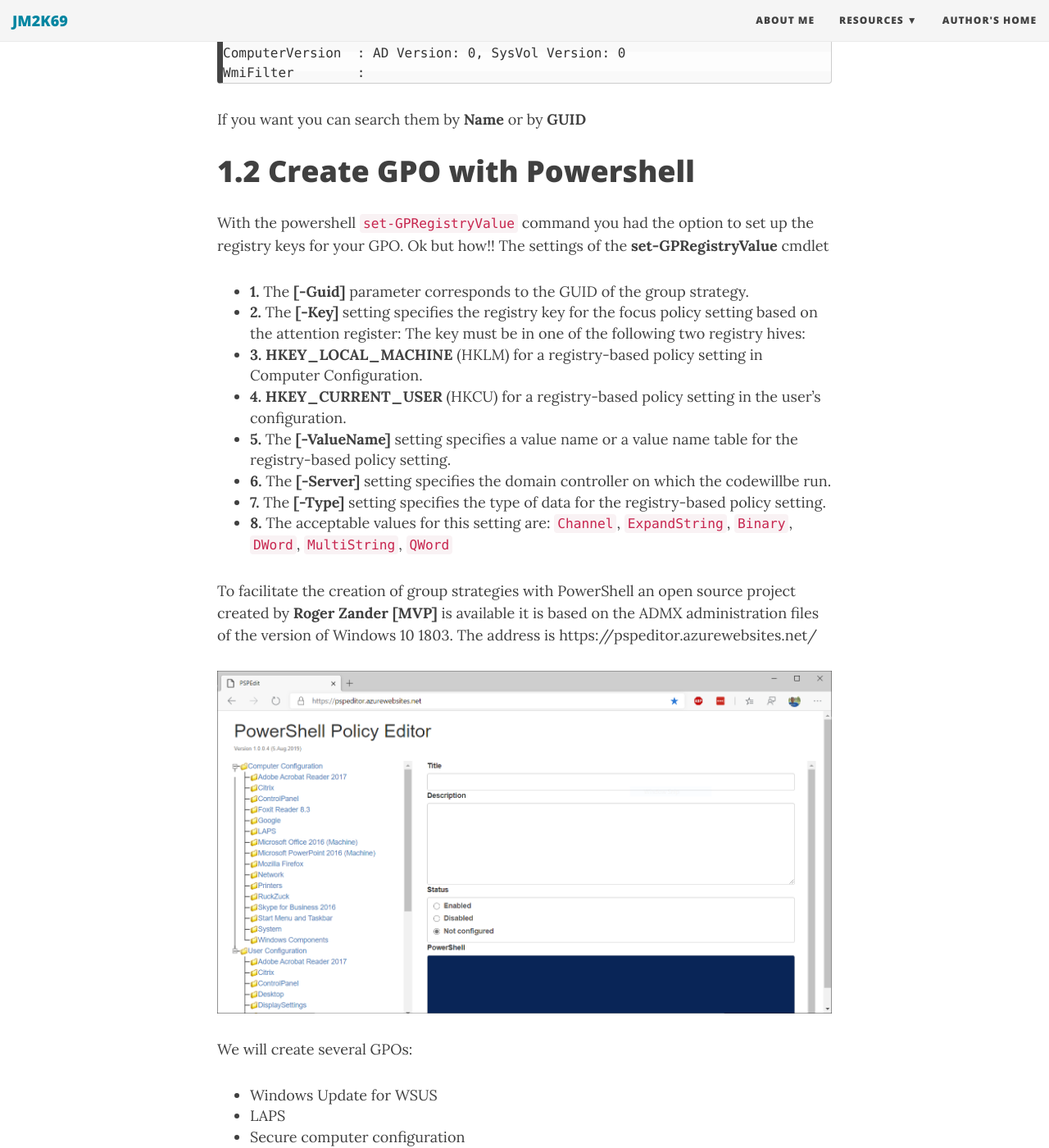
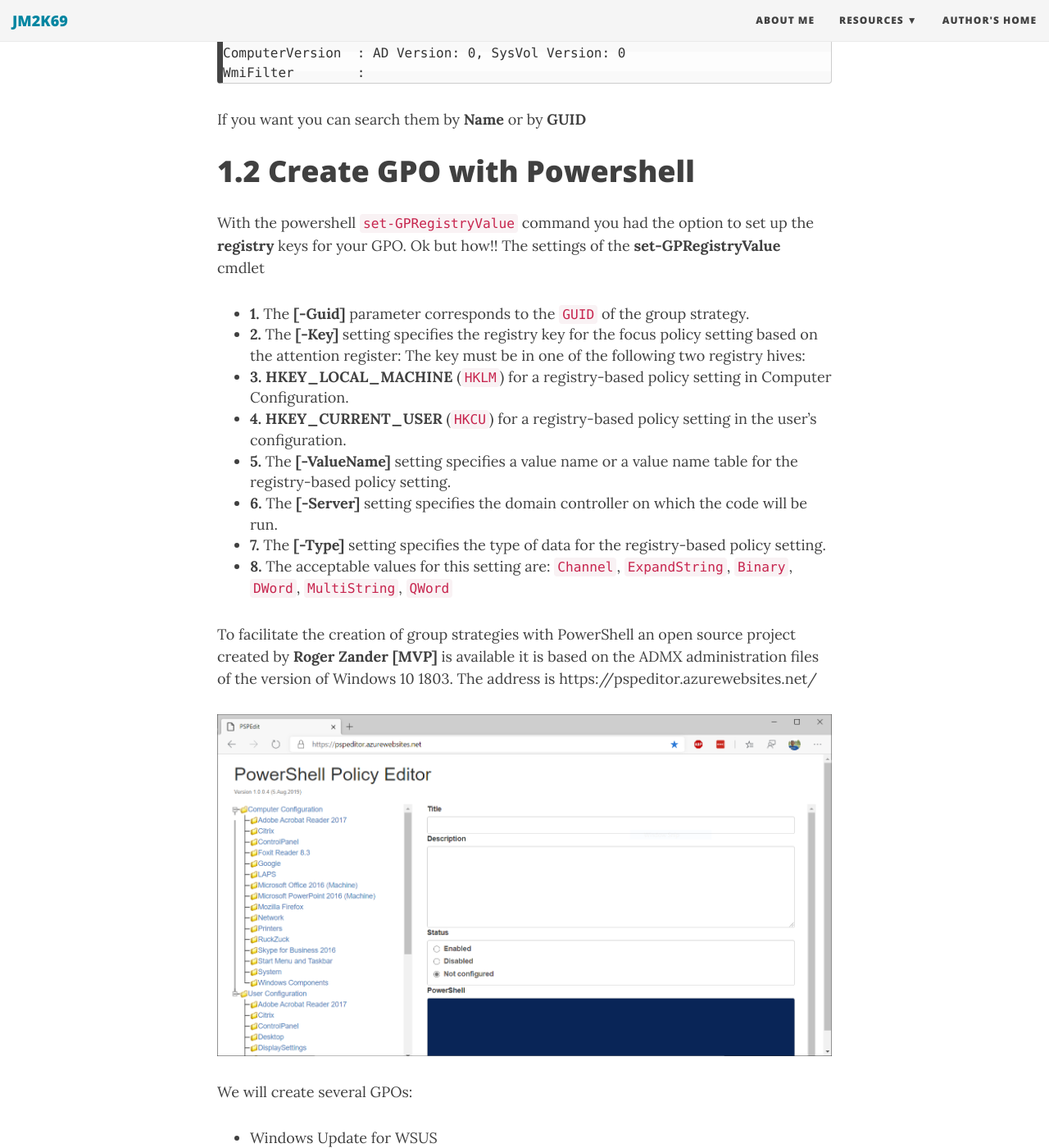
Before and after one commit to JM2K69/JM2K69.github.io, a Jekyll site: the page built from _posts/2020-01-30-GPO from zero to hero - GPO and PowerShell.md, in a window 1280 px wide and 1400 px high, scrolled down 2339 px. Shown: the whole window at 82% size. Built offline with Jekyll 4.4.1, drawn with Linux system fonts in a browser that asks for light colours; nearby versions of some CDN libraries; some of the changed text lies outside the part shown.

Commit message:
Fix typo

````diff
--- a/_posts/2020-01-30-GPO from zero to hero - GPO and PowerShell.md
+++ b/_posts/2020-01-30-GPO from zero to hero - GPO and PowerShell.md
@@ -94,14 +94,14 @@ If you want you can search them by **Name** or by **GUID**
 
 # 1.2 Create GPO with Powershell
 
-With the powershell `set-GPRegistryValue` command you had the option to set up the registry keys for your GPO. Ok but how!!
+With the powershell `set-GPRegistryValue` command you had the option to set up the **registry** keys for your GPO. Ok but how!!
 The settings of the **set-GPRegistryValue** cmdlet
-* **1.**	The **[-Guid]** parameter corresponds to the GUID of the group strategy.
+* **1.**	The **[-Guid]** parameter corresponds to the `GUID` of the group strategy.
 * **2.**	The **[-Key]** setting specifies the registry key for the focus policy setting based on the attention register:  The key must be in one of the following two registry hives:
-* **3.**	**HKEY_LOCAL_MACHINE** (HKLM) for a registry-based policy setting in Computer Configuration.
-* **4.**	**HKEY_CURRENT_USER** (HKCU) for a registry-based policy setting in the user's configuration.
+* **3.**	**HKEY_LOCAL_MACHINE** (`HKLM`) for a registry-based policy setting in Computer Configuration.
+* **4.**	**HKEY_CURRENT_USER** (`HKCU`) for a registry-based policy setting in the user's configuration.
 * **5.**	The **[-ValueName]** setting specifies a value name or a value name table for the registry-based policy setting.
-* **6.**	The **[-Server]** setting specifies the domain controller on which the codewillbe run.
+* **6.**	The **[-Server]** setting specifies the domain controller on which the code will be run.
 * **7.**	The **[-Type]** setting specifies the type of data for the registry-based policy setting.
 * **8.**	The acceptable values for this setting are: `Channel`, `ExpandString`, `Binary`, `DWord`, `MultiString`,  `QWord`
 
@@ -115,7 +115,7 @@ We will create several GPOs:
 -	Secure computer configuration
 
 > CAUTION
-> When you use the site  https://pspeditor.azurewebsites.net/ becarefull all the registry Path contain HKLM:\Software\Policies.... you need to replace to HKLM\Software\Policies without the **:**.
+> When you use the [site](https://pspeditor.azurewebsites.net/) becarefull all the registry Path contain HKLM:\Software\Policies.... you need to replace to HKLM\Software\Policies without the **:**.
 
 
 Let's only detail the GPO for WSUS
@@ -163,10 +163,10 @@ Set-GPRegistryValue -Name "LAPS_IT" -Key "HKLM\Software\Policies\Microsoft Servi
 ## 2.2 Secure computer configuration
 
 Now we add some example for configure a computer in my school
-* **1.** User Configuration > Control panel > personalization > Prevent changing desktop background
-* **2.** User Configuration > Control panel > personalization > Prevent changing desktop icons
-* **3.** User Configuration > Desktop > Desktop Wallpaper > Desktop Wallpaper
-* **4.** User Configuration > Desktop > Desktop Wallpaper > Remove Recycle Bin icon from desktop
+* **1.** **User Configuration** > *Control panel* > *personalization* > Prevent changing desktop background
+* **2.** **User Configuration** > *Control panel* > *personalization* > Prevent changing desktop icons
+* **3.** **User Configuration** > *Desktop* > *Desktop Wallpaper* > Desktop Wallpaper
+* **4.** **User Configuration** > *Desktop* > *Desktop Wallpaper* > Remove Recycle Bin icon from desktop
 
 PowerShell Time :
 ```powershell
````
